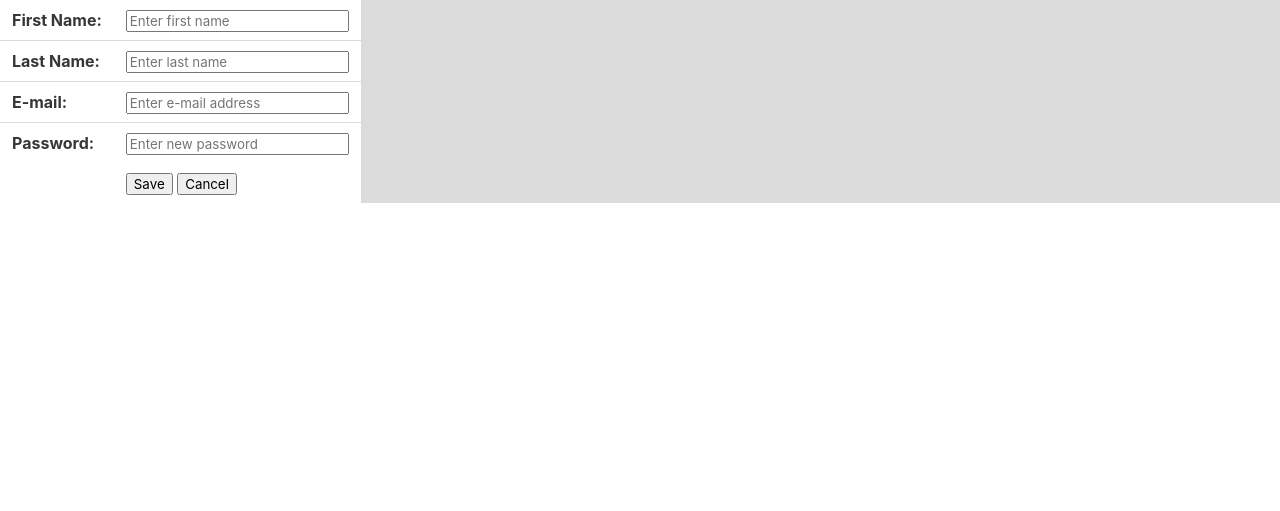
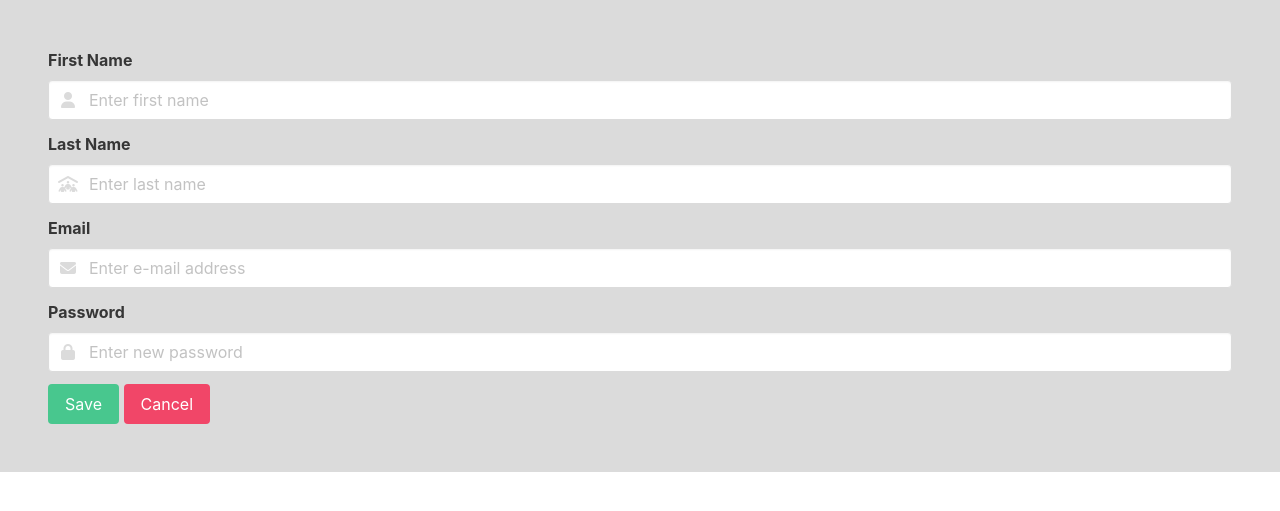
Before and after one commit to br0ch0n-BU/CS602_Term_Project_Rochon, a Node server app: page /register in a window 1280 px wide. Shown: the part 56-567 px from the top of the page. Run offline with Node 20, Linux system fonts and the light colour scheme; some libraries are stand-ins or nearby versions.

Commit message:
restyle reg form

```diff
--- a/views/addUserView.handlebars
+++ b/views/addUserView.handlebars
@@ -1,63 +1,80 @@
+<section class="section">
   {{#if problem}}
-  <h2>There was a problem registering you. Please try again.</h2>
+    <div class="notification is-danger">There was a problem registering you.
+      Please try again.</div>
   {{/if}}
-<div class="table-responsive">
   <form method="post" action="/register">
-    <table class="table table-condensed">
-      <tbody>
-
-        <tr>
-          <th>First Name: </th>
-          <td><input
+    <div class="field">
+      <label class="label">First Name</label>
+      <div class="control has-icons-left has-icons-right">
+        <input
+          class="input"
           type="text"
           name="fname"
           required
           placeholder="Enter first name"
-            /></td>
-        </tr>
-        <tr>
-          <th>Last Name: </th>
-          <td><input
+        />
+        <span class="icon is-small is-left">
+          <i class="fas fa-user"></i>
+        </span>
+      </div>
+    </div>
+
+    <div class="field">
+      <label class="label">Last Name</label>
+      <div class="control has-icons-left has-icons-right">
+        <input
+          class="input"
           type="text"
           name="lname"
           required
           placeholder="Enter last name"
-            /></td>
-        </tr>
-        <tr>
-          <th>E-mail: </th>
-          <td><input
+        />
+        <span class="icon is-small is-left">
+          <i class="fas fa-people-roof"></i>
+        </span>
+      </div>
+    </div>
+
+    <div class="field">
+      <label class="label">Email</label>
+      <div class="control has-icons-left has-icons-right">
+        <input
+          class="input"
           type="email"
           name="email"
           required
           placeholder="Enter e-mail address"
-            /></td>
-        </tr>
-        <tr>
-          <th>Password: </th>
-          <td><input
+        />
+        <span class="icon is-small is-left">
+          <i class="fas fa-envelope"></i>
+        </span>
+      </div>
+    </div>
+
+    <div class="field">
+      <label class="label">Password</label>
+      <div class="control has-icons-left">
+        <input
+          class="input"
           type="password"
           name="password"
           required
           placeholder="Enter new password"
-            /></td>
-        </tr>
+        />
+        <span class="icon is-small is-left">
+          <i class="fas fa-lock"></i>
+        </span>
+      </div>
+    </div>
 
-      </tbody>
-      <tfooter>
-        <tr>
-          <td></td>
-          <td>
-            <input type="submit" value="Save" class="btn btn-success" />
+    <input type="submit" value="Save" class="button is-success" />
     <input
       type="button"
       value="Cancel"
-              class="btn btn-danger"
+      class="button is-danger"
       onclick="cancelGoHome()"
     />
-          </td>
-        </tr>
-      </tfooter>
-    </table>
+
   </form>
-</div>
+</section>
--- a/views/loginView.handlebars
+++ b/views/loginView.handlebars
@@ -1,6 +1,9 @@
 <section class="section">
   {{#if newUser}}
     <div class="notification is-success">Thanks for registering! Sign in now!</div>
+  {{else}}
+    <h4 class="title is-4">No account yet? Go
+      <a href="/register">sign up</a> first!</h4>
   {{/if}}
   <form method="post" action="/login">
 
```
Lines whose indentation alone changed are shown as unchanged.
